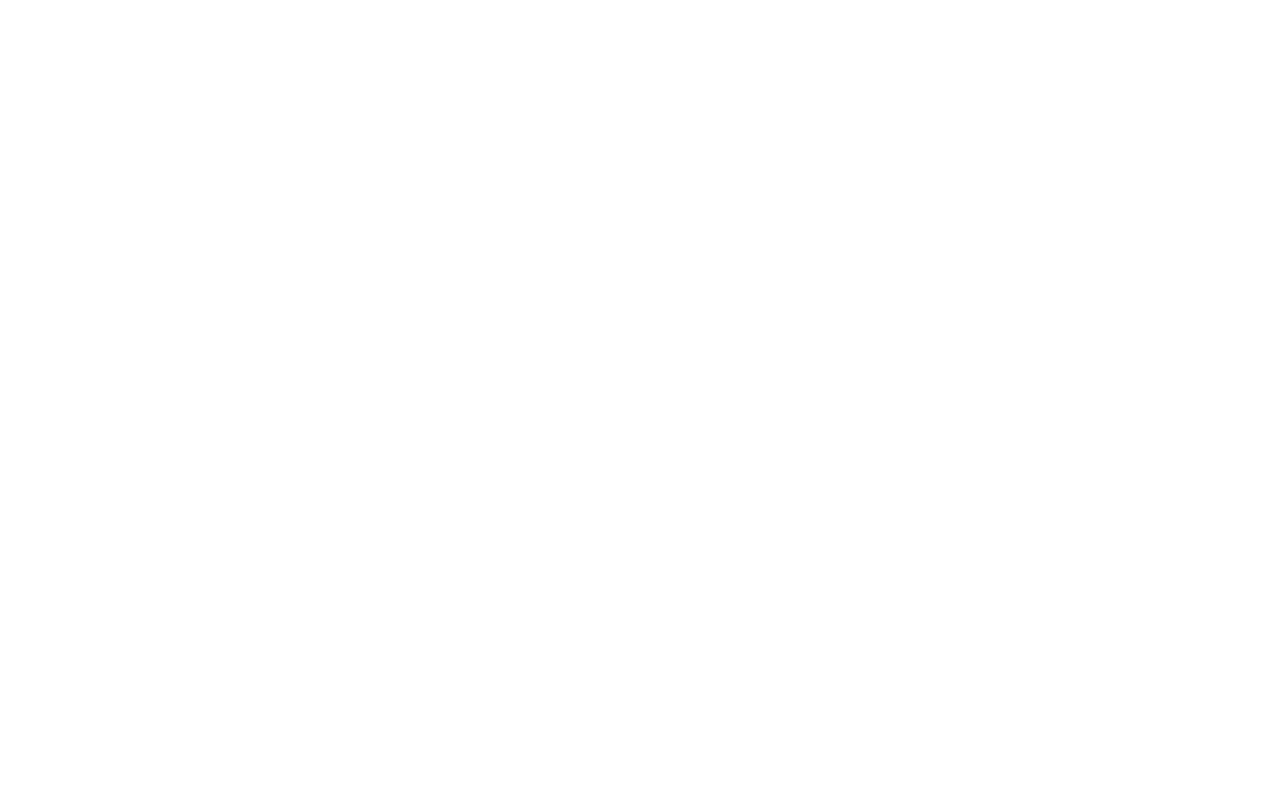
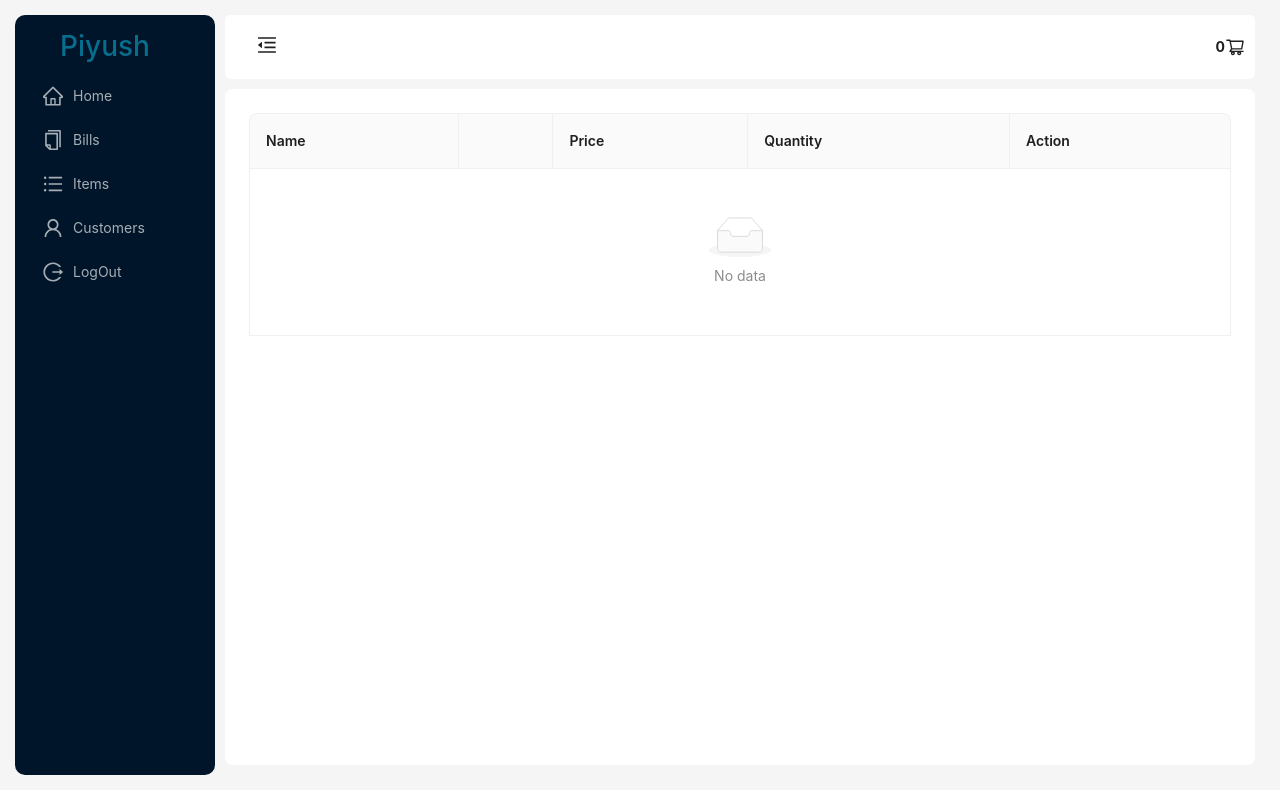
Before and after one commit to PiyushChavan24/Pos-Application, a React (Create React App) app in the folder client/: page /cart in a window 1280 px wide. Before the commit this address had no page. Built offline with nearby package versions, Linux system fonts and the light colour scheme.

Commit message:
Adding Antd table into Cart Page

```diff
--- a/client/src/App.js
+++ b/client/src/App.js
@@ -4,6 +4,7 @@
 import { BrowserRouter, Routes, Route } from "react-router-dom";
 import Homepage from "./pages/Homepage";
 import Item from "./pages/Item";
+import CartPage from "./pages/CartPage";
 function App() {
  return (
   <div className="App">
@@ -11,6 +12,7 @@
     <Routes>
      <Route path="/home" element={<Homepage />} />
      <Route path="/items" element={<Item />} />
+     <Route path="/cart" element={<CartPage />} />
     </Routes>
    </BrowserRouter>
   </div>
--- a/client/src/components/DefaultLayout.js
+++ b/client/src/components/DefaultLayout.js
@@ -1,6 +1,6 @@
 /** @format */
 
-import React, { useState } from "react";
+import React, { useState, useEffect } from "react";
 import {
  MenuFoldOutlined,
  MenuUnfoldOutlined,
@@ -13,16 +13,20 @@
  UnorderedListOutlined,
 } from "@ant-design/icons";
 import "../resources/layout.css";
-import { Link } from "react-router-dom";
+import { Link, useNavigate } from "react-router-dom";
 import { Button, Layout, Menu, theme } from "antd";
 import { useSelector } from "react-redux";
 const { Header, Sider, Content } = Layout;
 const DefaultLayout = (props) => {
  const [collapsed, setCollapsed] = useState(false);
  const { cartItems } = useSelector((state) => state.rootReducer);
+ const navigate = useNavigate();
  const {
   token: { colorBgContainer, borderRadiusLG },
  } = theme.useToken();
+ useEffect(() => {
+  localStorage.setItem("cartItems", JSON.stringify(cartItems));
+ }, [cartItems]);
  return (
   <Layout>
    <Sider trigger={null} collapsible collapsed={collapsed}>
@@ -77,7 +81,9 @@
        height: 64,
       }}
      />
-     <div className="cart-count d-flex align-items-center">
+     <div
+      className="cart-count d-flex align-items-center"
+      onClick={() => navigate("/cart")}>
       <b>
        <p className="mt-3 mr-2">{cartItems.length}</p>
       </b>
--- a/client/src/components/Item.js
+++ b/client/src/components/Item.js
@@ -6,6 +6,10 @@
 import { useDispatch } from "react-redux";
 
 function Item({ item }) {
+ const dispatch = useDispatch();
+ function addToCart() {
+  dispatch({ type: "addToCart", payload: item });
+ }
  return (
   <div className="item">
    <h4 className="name">{item.name}</h4>
@@ -14,7 +18,7 @@
     <b>Price</b> {item.price} $/-
    </h4>
    <div className="d-flex justify-content-end">
-    <Button>Add to Cart</Button>
+    <Button onClick={() => addToCart()}>Add to Cart</Button>
    </div>
   </div>
  );
--- /dev/null
+++ b/client/src/pages/CartPage.js
@@ -0,0 +1,38 @@
+/** @format */
+
+import React from "react";
+import DefaultLayout from "../components/DefaultLayout";
+import { useSelector } from "react-redux";
+import { Table } from "antd";
+import { DeleteOutlined } from "@ant-design/icons";
+
+function CartPage() {
+ const { cartItems } = useSelector((state) => state.rootReducer);
+ const columns = [
+  { title: "Name", dataIndex: "name" },
+  {
+   Image: "Image",
+   dataIndex: "image",
+   render: (image, record) => <img src={image} alt="" height="60" width="70" />,
+  },
+  {
+   title: "Price",
+   dataIndex: "price",
+  },
+  {
+   title: "Quantity",
+  },
+  {
+   title: "Action",
+   dataIndex: "_id",
+   render: (id, record) => <DeleteOutlined />,
+  },
+ ];
+ return (
+  <DefaultLayout>
+   <Table columns={columns} dataSource={cartItems} bordered />
+  </DefaultLayout>
+ );
+}
+
+export default CartPage;
--- a/client/src/redux/rootReducer.js
+++ b/client/src/redux/rootReducer.js
@@ -1,11 +1,17 @@
 /** @format */
 
-const initailState = {
+const initialState = {
  loading: false,
- cartitems: [],
+ cartItems: [],
 };
-export const rootReducer = (state = initailState, action) => {
+
+export const rootReducer = (state = initialState, action) => {
  switch (action.type) {
+  case "addToCart":
+   return {
+    ...state,
+    cartItems: [...state.cartItems, action.payload],
+   };
   default:
    return state;
  }
--- a/client/src/resources/layout.css
+++ b/client/src/resources/layout.css
@@ -60,3 +60,6 @@
  border-top-right-radius: 10px !important;
  border-bottom-right-radius: 8px !important;
 }
+.cart-count {
+ cursor: pointer !important;
+}
```
